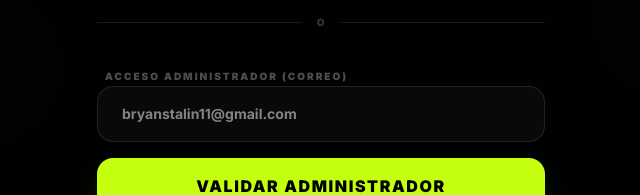
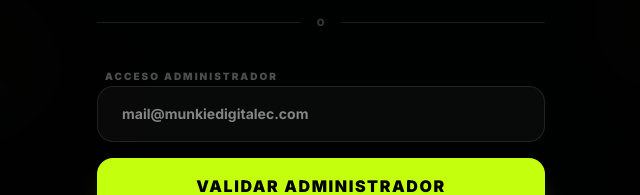
Before and after one commit to munkiedigitalecexe/Calculosdetintasprueba, a React (Vite) app: page / in a window 1280 px wide. Shown: the part 437-632 px from the top of the page, without its empty margins (319-959 px from the left). Built offline with nearby package versions, Linux system fonts and the light colour scheme.

Commit message:
refactor: Simplify admin login label and placeholder
Update the admin login label to be more concise and change the placeholder email to a more appropriate example relevant to the application.

```diff
--- a/src/App.tsx
+++ b/src/App.tsx
@@ -465,12 +465,12 @@ export default function App() {
 
                 <form onSubmit={handleLogin} className="space-y-4">
                   <div className="space-y-2">
-                    <label className="text-[10px] font-black text-white/30 uppercase tracking-[0.2em] ml-2">Acceso Administrador (Correo)</label>
+                    <label className="text-[10px] font-black text-white/30 uppercase tracking-[0.2em] ml-2">Acceso Administrador</label>
                     <input
                       type="email"
                       value={loginEmail}
                       onChange={(e) => setLoginEmail(e.target.value)}
-                      placeholder="bryanstalin11@gmail.com"
+                      placeholder="mail@munkiedigitalec.com"
                       className="w-full bg-white/[0.03] border border-white/10 rounded-2xl h-14 px-6 text-sm font-bold focus:outline-none focus:border-brand-accent/50 focus:bg-white/[0.05] transition-all"
                       required
                     />
```
